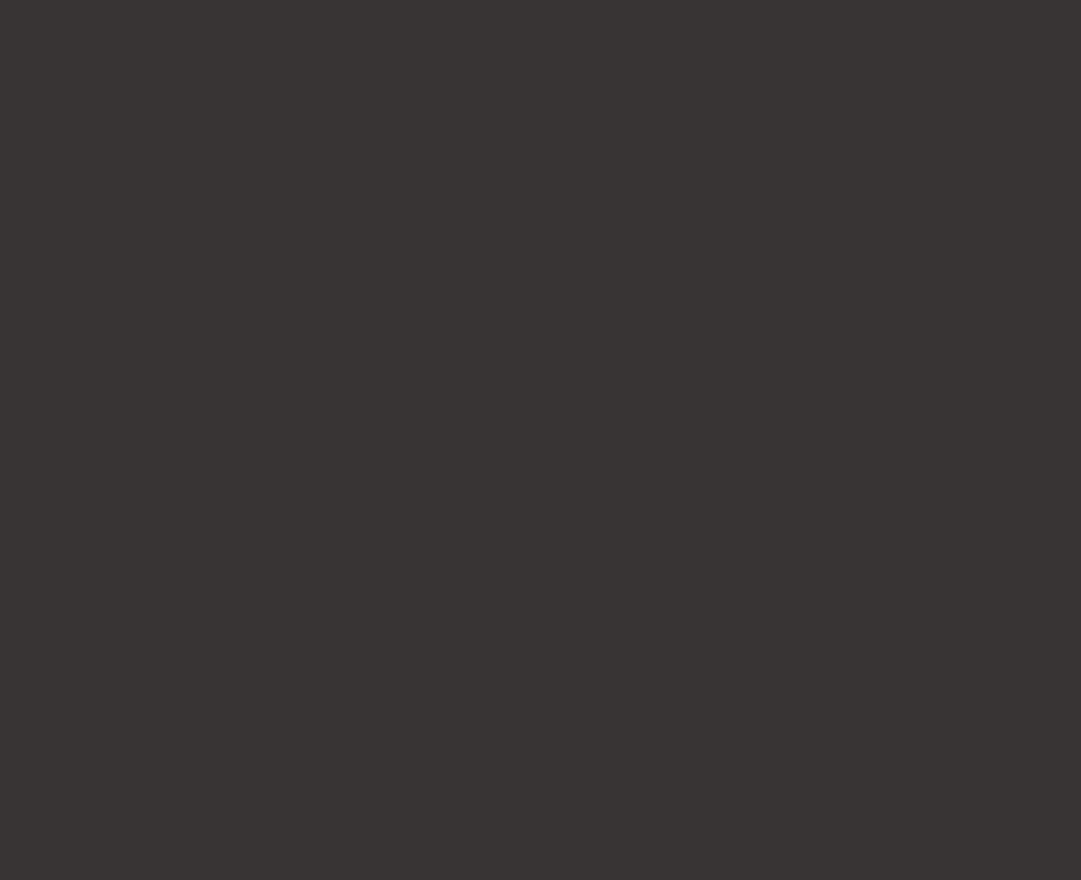
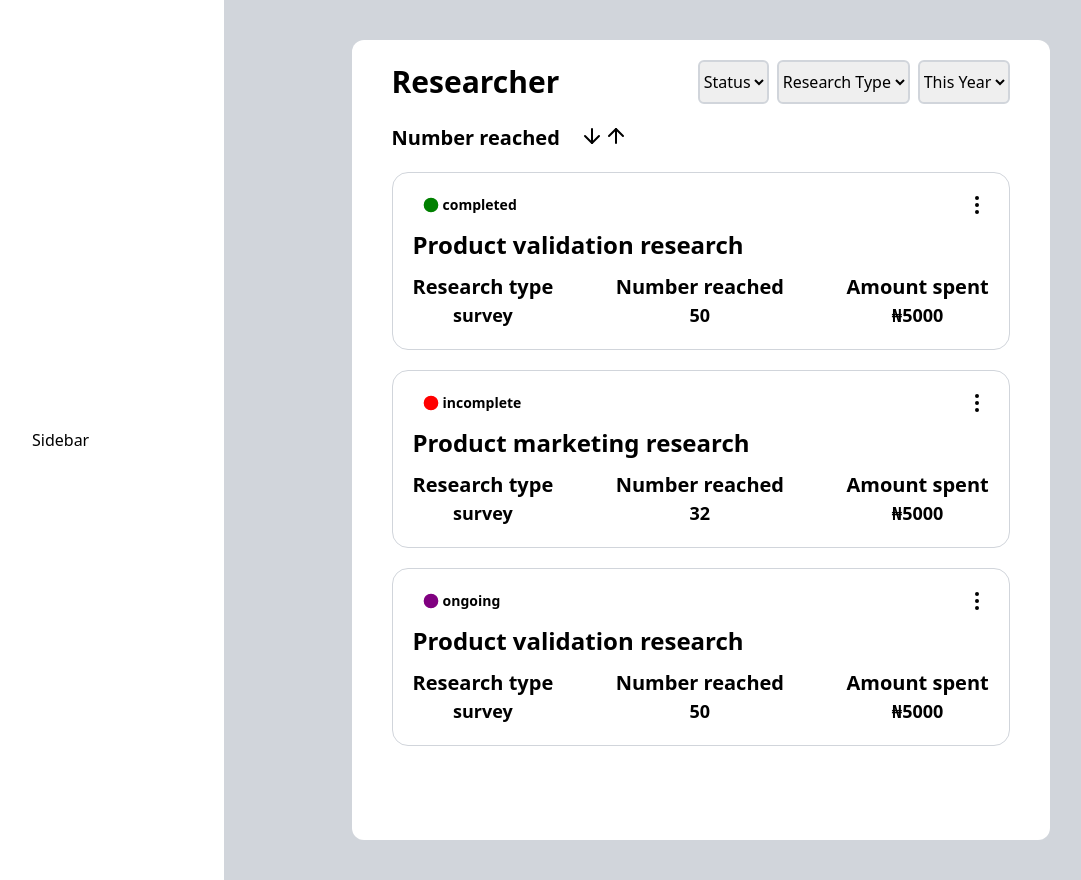
Before and after one commit to Multitelo/QwestyMain, a React (Vite) app in the folder Qwesty/: page /researchpage in a window 1280 px wide. Before the commit this address had no page. Shown: the whole page, without its empty margins (103-1184 px from the left). Before the commit the page ends 800 px from the top, so only its background shows below. Built offline with nearby package versions, Linux system fonts and the light colour scheme.

Commit message:
Feat: researchers page

```diff
--- a/Qwesty/package.json
+++ b/Qwesty/package.json
@@ -14,6 +14,7 @@
     "apexcharts": "^3.47.0",
     "axios": "^1.6.7",
     "lodash": "^4.17.21",
+    "lucide-react": "^0.354.0",
     "react": "^18.2.0",
     "react-apexcharts": "^1.4.1",
     "react-dom": "^18.2.0",
--- /dev/null
+++ b/Qwesty/src/components/data/data.js
@@ -0,0 +1,25 @@
+
+export const ResearchPageData = [
+    {
+        status: "completed",
+        title: "Product validation research",
+        researchType : "survey",
+        numberReached : "50",
+        amountSpent : "₦5000",
+    },
+    {
+        status: "incomplete",
+        title: "Product marketing research",
+        researchType : "survey",
+        numberReached : "32",
+        amountSpent : "₦5000",
+    },
+    {
+        status: "ongoing",
+        title: "Product validation research",
+        researchType : "survey",
+        numberReached : "50",
+        amountSpent : "₦5000",
+    },
+
+]
--- a/Qwesty/src/components/signedUp/researchers/components/HomePageComponent.jsx
+++ b/Qwesty/src/components/signedUp/researchers/ben/HomePageComponent.jsx
@@ -8,11 +8,11 @@ const HomePage = () => {
     <div className="bg-white w-full h-screen">
       <section className="flex">
         {/* sample sidebar */}
-        <div className="sidebar h-[100v]  hidden  w-[400px] bg-gray-300 992:grid place-content-center shadow-md">
+        <div className="sidebar h-[100v]  hidden  w-[450px] bg-white 992:grid place-content-center shadow-md">
           Sidebar
         </div>
         {/* content */}
-        <div className="w-full h-[100%] flex flex-col bg-emerald-500 p-2 md:p-10">
+        <div className="w-full h-[100%] flex flex-col bg-gray-300 p-2 md:p-10">
           <div className="grid  gap-4 grid-cols-1 md:grid-cols-2 1207:grid-cols-3 lg:gap-8">
             {/* profile  */}
             <div className="profileContainer">
--- a/Qwesty/src/components/signedUp/researchers/components/LineChart.jsx
+++ b/Qwesty/src/components/signedUp/researchers/ben/LineChart.jsx
@@ -19,7 +19,7 @@ const LineChart = () => {
     ],
     options: {
       chart: {
-        height: 350,
+        height: 200,
         type: 'line',
       },
       xaxis: {
--- a/Qwesty/src/components/signedUp/researchers/components/ProfileContainer.jsx
+++ b/Qwesty/src/components/signedUp/researchers/ben/ProfileContainer.jsx
@@ -4,7 +4,7 @@ import Profile from "../../../../assets/ben/profile.svg";
 
 const ProfileContainer = () => {
   return (
-    <div className="p-5 rounded-lg bg-gray-200 grid grid-cols-2 gap-5 md:gap-10 justify-center items-center">
+    <div className="p-5 rounded-lg bg-white grid grid-cols-2 gap-5 md:gap-10 justify-center items-center">
     <img
       src={Profile}
       alt="profile"
@@ -14,7 +14,7 @@ const ProfileContainer = () => {
     <div className="text-lg flex justify-start flex-col">
       <h1 className="font-semibold whitespace-nowrap">ID: 0000001</h1>
       <h1 className="font-bold">Spencer</h1>
-      <div className="hidden 475:flex flex-col 1320:flex-row gap-5  mt-12">
+      <div className="hidden 475:flex flex-col 1320:flex-row gap-3  mt-12">
         <h1 className="text-sm lg:text-lg font-bold">Account</h1>
         <span className="whitespace-nowrap w-fit rounded-full font-bold bg-green-100 px-2.5 py-0.5 text-sm text-[#027A48]">
           Verified
--- /dev/null
+++ b/Qwesty/src/components/signedUp/researchers/ben/ResearchCard.jsx
@@ -0,0 +1,58 @@
+import { Circle, EllipsisVertical } from "lucide-react";
+import React from "react";
+
+const ResearchCard = ({
+  status,
+  statusColor,
+  title,
+  researchType,
+  numberReached,
+  amountSpent,
+  open,
+  handleOpen,
+  handleClose,
+}) => {
+  return (
+    <div className="rounded-2xl w-full p-5 border-[1px] border-gray-300 mb-5 bg-white">
+      {/* status and option */}
+      <div className="flex justify-between relative">
+        <span
+          className={`inline-flex items-center justify-center gap-1 rounded-full bg-${`${statusColor}`}-200 px-2.5 py-0.5`}
+        >
+          <Circle color={statusColor} size={16} fill={statusColor} />
+          <p
+            className={`whitespace-nowrap text-sm text-${`${statusColor}`}-800 font-semibold`}
+          >
+            {status}
+          </p>
+        </span>
+        <EllipsisVertical onClick={open? handleClose : handleOpen} className="options cursor-pointer" />
+        {/* options */}
+        {open && (
+          <div className="bg-gray-200 rounded-xl px-3 py-2 absolute top-7 -right-3 shadow-md">
+            <p className="cursor-pointer">Delete</p>
+          </div>
+        )}
+      </div>
+      {/* title */}
+      <h1 className="font-bold text-lg md:text-2xl py-3">{title}</h1>
+      {/* items */}
+      <div className="w-full flex flex-col 531:flex-row justify-between">
+        <div className="text-center w-full flex justify-between 531:grid 531:w-fit">
+          <h2 className="font-semibold text-lg 531:text-xl">Research type</h2>
+          <p className="text-md 531:text-lg font-semibold">{researchType}</p>
+        </div>
+        <div className="text-center w-full flex justify-between 531:grid 531:w-fit">
+          <h2 className="font-semibold text-lg 531:text-xl">Number reached</h2>
+          <p className="text-md 531:text-lg font-semibold">{numberReached}</p>
+        </div>
+        <div className="text-center w-full flex justify-between 531:grid 531:w-fit">
+          <h2 className="font-semibold text-lg 531:text-xl">Amount spent</h2>
+          <p className="text-md 531:text-lg font-semibold">{amountSpent}</p>
+        </div>
+      </div>
+    </div>
+  );
+};
+
+export default ResearchCard;
--- /dev/null
+++ b/Qwesty/src/components/signedUp/researchers/ben/ResearchPage.jsx
@@ -0,0 +1,116 @@
+import React, { useEffect, useState } from "react";
+import { ArrowDown, ArrowUp } from "lucide-react";
+import ResearchCard from "./ResearchCard";
+import { ResearchPageData } from "../../../data/data";
+
+const ResearchPage = () => {
+  const [open, setOpen] = useState(false);
+
+  const handleOpen = () => {
+    setOpen(true);
+  };
+  const handleClose = () => {
+    setOpen(false);
+  };
+  useEffect(() => {
+    const closeSidebar = (event) => {
+      if (open && !event.target.closest('.options')) {
+        setOpen(false);
+      }
+    };
+
+    document.body.addEventListener('click', closeSidebar);
+
+    return () => {
+      document.body.removeEventListener('click', closeSidebar);
+    };
+  }, [open]);
+
+
+  return (
+    <div className="bg-white w-full h-screen">
+      <section className="flex w-full h-[100h]">
+        {/* sample sidebar */}
+        <div className="sidebar h-[100v]  hidden  w-[450px] bg-white 992:grid place-content-center shadow-md">
+          Sidebar
+        </div>
+        {/* content */}
+        <div className="w-full h-[100%] flex justify-center bg-gray-300 p-2 md:p-10">
+          <section className="bg-white w-full h-[100vh]  1097:w-[80%] rounded-xl">
+            {/* heading */}
+            <div className="heading 531:flex 531:justify-between 531:items-center py-5 px-2 531:px-10">
+              <h1 className="text-3xl font-bold hidden 531:grid">Researcher</h1>
+              <div className=" flex gap-2 flex-col 237:flex-row">
+                <select
+                  defaultValue="Status"
+                  className="hidden md:grid py-2 outline-none rounded-md border-[2px] border-gray-300"
+                >
+                  <option value="One">One</option>
+                  <option value="Two">Two</option>
+                  <option value="Status">Status</option>
+                </select>
+                <select
+                  defaultValue="Research Type"
+                  className="py-2 outline-none rounded-md border-[2px] border-gray-300"
+                >
+                  <option value="One">One</option>
+                  <option value="Two">Two</option>
+                  <option value="Research Type">Research Type</option>
+                </select>
+                <select
+                  defaultValue="This Year"
+                  className="hidden md:grid py-2 outline-none rounded-md border-[2px] border-gray-300"
+                >
+                  <option value="One">One</option>
+                  <option value="Two">Two</option>
+                  <option value="This Year">This Year</option>
+                </select>
+                <select
+                  defaultValue="Filter"
+                  className="md:hidden grid py-2 outline-none rounded-md border-[2px] border-gray-300"
+                >
+                  <option value="One">One</option>
+                  <option value="Two">Two</option>
+                  <option value="Filter">Filter</option>
+                </select>
+              </div>
+            </div>
+            {/* sorting */}
+            <div className="sorting px-10 hidden sm:flex gap-5 mb-5">
+              <h1 className="text-xl font-semibold">Number reached</h1>
+              <div className="flex">
+                <ArrowDown />
+                <ArrowUp />
+              </div>
+            </div>
+            {/* main */}
+            <div className="w-full px-2 531:px-10">
+              {ResearchPageData.map((research, index) => (
+                <ResearchCard
+                key={index}
+                  status={research.status}
+                  statusColor={
+                    research?.status == "completed"
+                      ? "green"
+                      : research?.status == "incomplete"
+                      ? "red"
+                      : "purple"
+                  }
+                  title={research.title}
+                  researchType={research.researchType}
+                  numberReached={research.numberReached}
+                  amountSpent={research.amountSpent}
+                  open={open}
+                  handleOpen={handleOpen}
+                  handleClose={handleClose}
+                />
+              ))}
+            </div>
+          </section>
+        </div>
+      </section>
+    </div>
+  );
+};
+
+export default ResearchPage;
--- a/Qwesty/src/main.jsx
+++ b/Qwesty/src/main.jsx
@@ -14,6 +14,8 @@ import Rewards from './components/signedUp/Rewards.jsx';
 import SignUpPage from './components/SignUpPage.jsx';
 import Myprofile from './components/signedUp/Myprofile.jsx';
 import HomePage from './components/signedUp/researchers/HomePage.jsx';
+import HomePageComponent from "./components/signedUp/researchers/ben/HomePageComponent.jsx";
+import ResearchPage from "./components/signedUp/researchers/ben/ResearchPage.jsx";
 import { useEffect } from 'react';
 
 function App() {
@@ -62,6 +64,8 @@ function App() {
             <Route path="/signedUp/my-profile" element= {<Myprofile />}/>
             <Route path="/SignUp" element={<SignUpPage />} />
             <Route path='/researcher' element={<HomePage />} />
+            <Route path='/homepage' element={<HomePageComponent />} />
+            <Route path='/researchpage' element={<ResearchPage />} />
           </Routes>
         </BrowserRouter>
       </React.StrictMode>
--- a/Qwesty/tailwind.config.js
+++ b/Qwesty/tailwind.config.js
@@ -7,8 +7,12 @@ export default {
   theme: {
     extend: {
       screens: {
+        244:'244px',
         475: '475px',
+        237: '237px',
+        531: '531px',
         992:'992px',
+        1097: '1097px',
         1207:'1207px',
         1320:'1320px'
       }
```
Also changed, not shown: Qwesty/src/components/signedUp/researchers/ben/ComingSoon.jsx (renamed from Qwesty/src/components/signedUp/researchers/components/ComingSoon.jsx), 1 other file (tests, documents, lock files or other folders).
